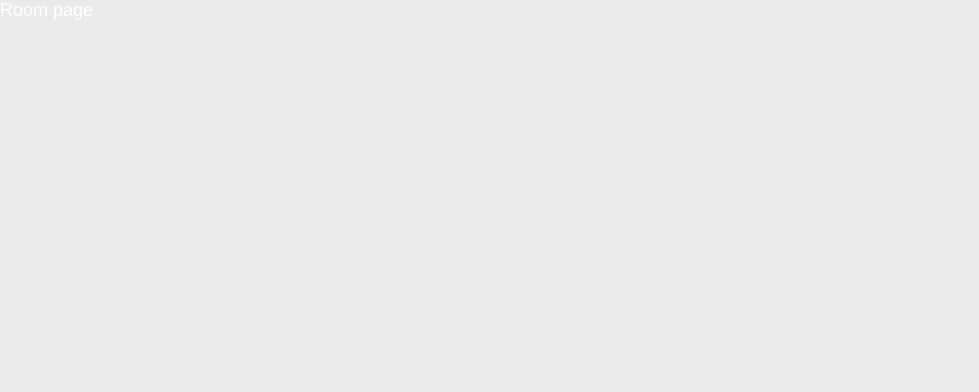
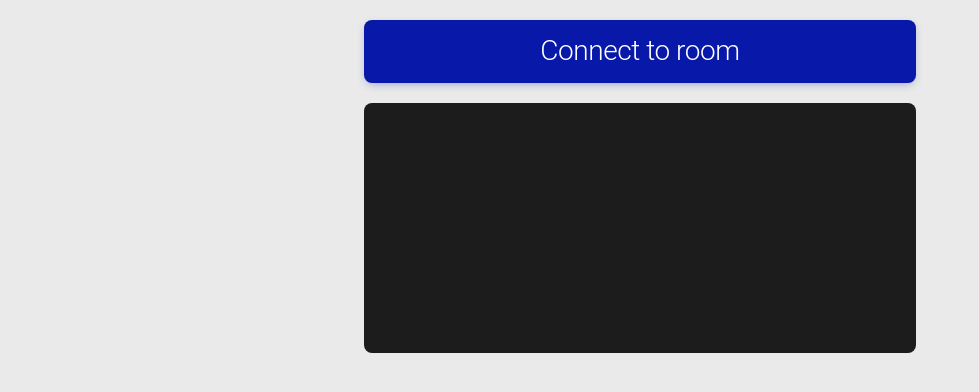
Before and after one commit to Yarzik7/meet-stream, a Next.js app: page /rooms/1 in a window 1280 px wide. Shown: the top 392 px of the page, without its empty margins (0-979 px from the left). Built offline with nearby package versions, Linux system fonts and the light colour scheme.

Commit message:
feat(room): add new room section components

```diff
--- a/src/app/rooms/[roomId]/page.tsx
+++ b/src/app/rooms/[roomId]/page.tsx
@@ -1,7 +1,8 @@
 import React from 'react';
+import ConnectToRoomSection from '@/sections/ConnectToRoomSection/ConnectToRoomSection';
 
 const RoomPage = () => {
-  return <div>Room page</div>;
+  return <ConnectToRoomSection />;
 };
 
 export default RoomPage;
--- /dev/null
+++ b/src/components/VideoBox/VideoBox.styled.tsx
@@ -0,0 +1,12 @@
+import styled from '@emotion/styled';
+
+const VideoStyled = styled.video`
+  display: block;
+  width: 100%;
+  height: 100%;
+
+  object-fit: contain;
+  object-position: center;
+`;
+
+export { VideoStyled };
--- /dev/null
+++ b/src/components/VideoBox/VideoBox.tsx
@@ -0,0 +1,21 @@
+'use client';
+import React from 'react';
+import { Box } from '@mui/material';
+import { VideoStyled } from './VideoBox.styled';
+
+const VideoBox = () => {
+  return (
+    <Box
+      sx={{
+        height: '250px',
+        backgroundColor: 'var(--primary-black-color)',
+        borderRadius: 'var(--border-radius)',
+        overflow: 'hidden',
+      }}
+    >
+      <VideoStyled />
+    </Box>
+  );
+};
+
+export default VideoBox;
--- /dev/null
+++ b/src/sections/ConnectToRoomSection/ConnectToRoomSection.tsx
@@ -0,0 +1,20 @@
+import React from 'react';
+import SectionWithContainer from '@/components/Section/SectionWithContainer/SectionWithContainer';
+import DecoratorBox from '@/components/DecoratorBox/DecoratorBox';
+import { Typography } from '@mui/material';
+import VideoBox from '@/components/VideoBox/VideoBox';
+
+const ConnectToRoomSection = () => {
+  return (
+    <SectionWithContainer>
+      <DecoratorBox sx={{ marginBottom: '20px' }}>
+        <Typography variant="h1" align="center" sx={{ fontSize: '28px' }}>
+          Connect to room
+        </Typography>
+      </DecoratorBox>
+      <VideoBox />
+    </SectionWithContainer>
+  );
+};
+
+export default ConnectToRoomSection;
```
Also changed, not shown: src/sections/ConnectToRoomSection/ConnectToRoomSection.styled.tsx (added).
